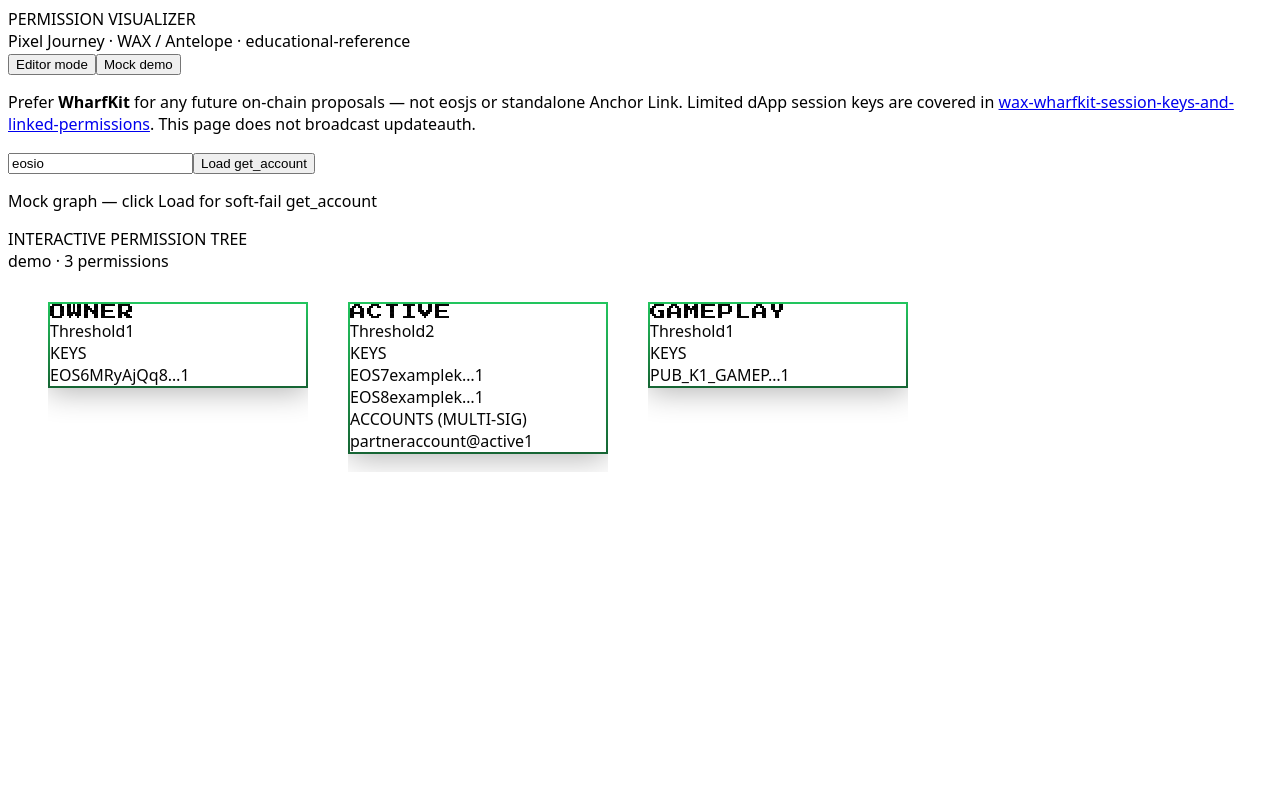
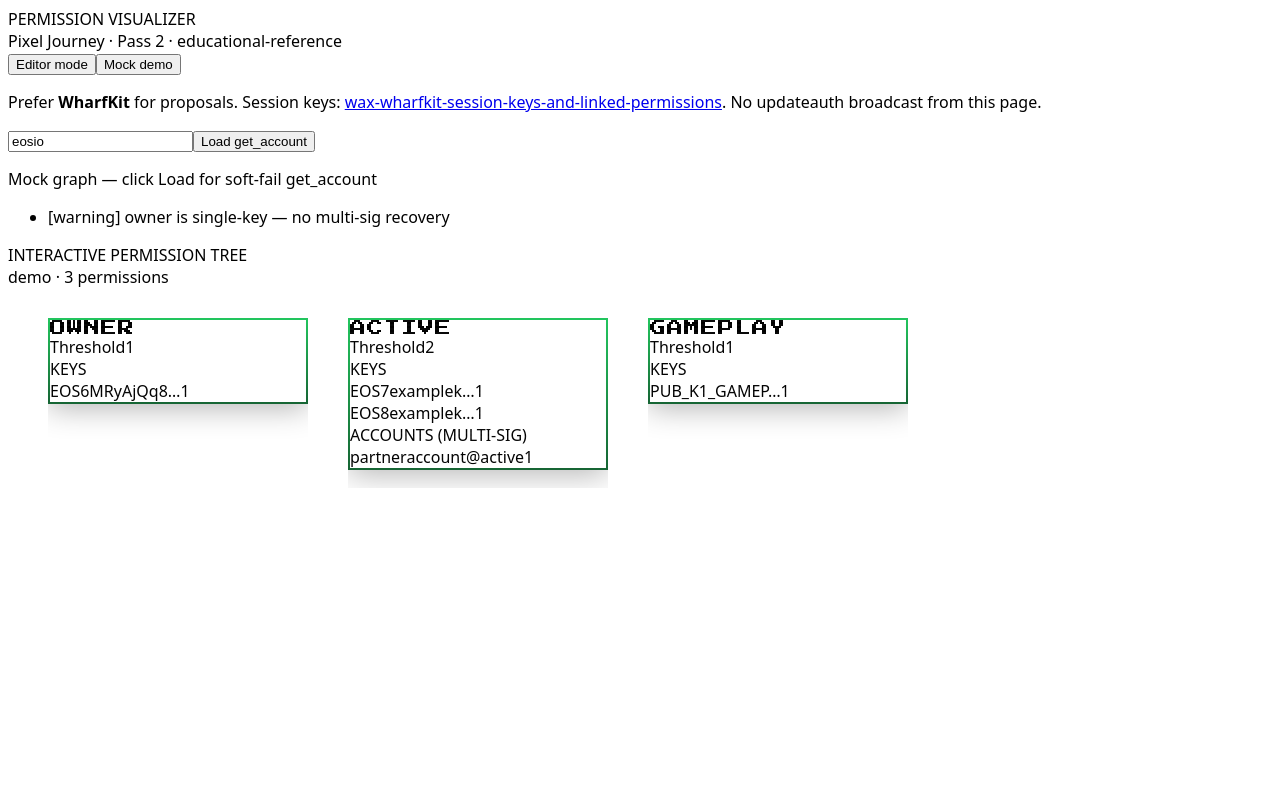
Before and after one commit to pixel-journey/wax-permission-visualizer-and-editor, a Next.js app: page / in a window 1280 px wide. Shown: the top 800 px of the page. Built offline with nearby package versions, Linux system fonts and the light colour scheme.

Commit message:
Pass 2 UI: risk panel + related blueprints

```diff
--- a/app/page.tsx
+++ b/app/page.tsx
@@ -1,7 +1,9 @@
 'use client';
 
-import React, { useState } from 'react';
+import React, { useMemo, useState } from 'react';
 import { PermissionTree } from '@/components/PermissionTree';
+import { RelatedBlueprints } from '@/components/RelatedBlueprints';
+import { analyzeGraphRisk } from '@/lib/graphRisk';
 import { fetchPermissionGraph } from '@/lib/parseAccount';
 import { PermissionGraph } from '@/lib/types';
 import { calculateThreshold } from '@/lib/permissionEngine';
@@ -46,6 +48,8 @@ export default function PermissionVisualizerPage() {
   const [simulationKeys, setSimulationKeys] = useState<string[]>([]);
   const [status, setStatus] = useState<string | null>('Mock graph — click Load for soft-fail get_account');
   const [loading, setLoading] = useState(false);
+
+  const risks = useMemo(() => analyzeGraphRisk(graph), [graph]);
 
   const handleFetchLive = async () => {
     setLoading(true);
@@ -93,7 +97,7 @@ export default function PermissionVisualizerPage() {
               PERMISSION VISUALIZER
             </div>
             <div className="text-xs opacity-60">
-              Pixel Journey · WAX / Antelope · educational-reference
+              Pixel Journey · Pass 2 · educational-reference
             </div>
           </div>
           <div className="flex flex-wrap gap-3">
@@ -108,7 +112,7 @@ export default function PermissionVisualizerPage() {
               type="button"
               onClick={() => {
                 setGraph(createMockGraph('demo'));
-                setStatus('Restored mock graph (includes gameplay session-key example)');
+                setStatus('Restored mock graph');
               }}
               className="px-4 py-2 text-sm bg-white/10 rounded-lg"
             >
@@ -118,9 +122,8 @@ export default function PermissionVisualizerPage() {
         </div>
 
         <p className="text-xs opacity-60 mb-4 max-w-3xl leading-relaxed">
-          Prefer <strong className="text-emerald-400/90">WharfKit</strong> for any future
-          on-chain proposals — not eosjs or standalone Anchor Link. Limited dApp
-          session keys are covered in{' '}
+          Prefer <strong className="text-emerald-400/90">WharfKit</strong> for proposals.
+          Session keys:{' '}
           <a
             className="underline text-emerald-400"
             href="https://github.com/pixel-journey/wax-wharfkit-session-keys-and-linked-permissions"
@@ -129,7 +132,7 @@ export default function PermissionVisualizerPage() {
           >
             wax-wharfkit-session-keys-and-linked-permissions
           </a>
-          . This page does not broadcast updateauth.
+          . No updateauth broadcast from this page.
         </p>
 
         <div className="flex gap-3 mb-6">
@@ -153,6 +156,25 @@ export default function PermissionVisualizerPage() {
           <p className="text-xs text-emerald-200/80 mb-4" role="status">
             {status}
           </p>
+        )}
+
+        {risks.length > 0 && (
+          <ul className="mb-6 text-xs space-y-1 rounded-xl border border-amber-500/20 bg-amber-500/5 p-4">
+            {risks.map((w) => (
+              <li
+                key={w.message}
+                className={
+                  w.level === 'danger'
+                    ? 'text-red-300'
+                    : w.level === 'warning'
+                      ? 'text-amber-300'
+                      : 'text-white/50'
+                }
+              >
+                [{w.level}] {w.message}
+              </li>
+            ))}
+          </ul>
         )}
 
         <div className="grid grid-cols-1 lg:grid-cols-12 gap-6">
@@ -255,6 +277,8 @@ export default function PermissionVisualizerPage() {
             )}
           </div>
         </div>
+
+        <RelatedBlueprints />
       </div>
     </div>
   );
```
